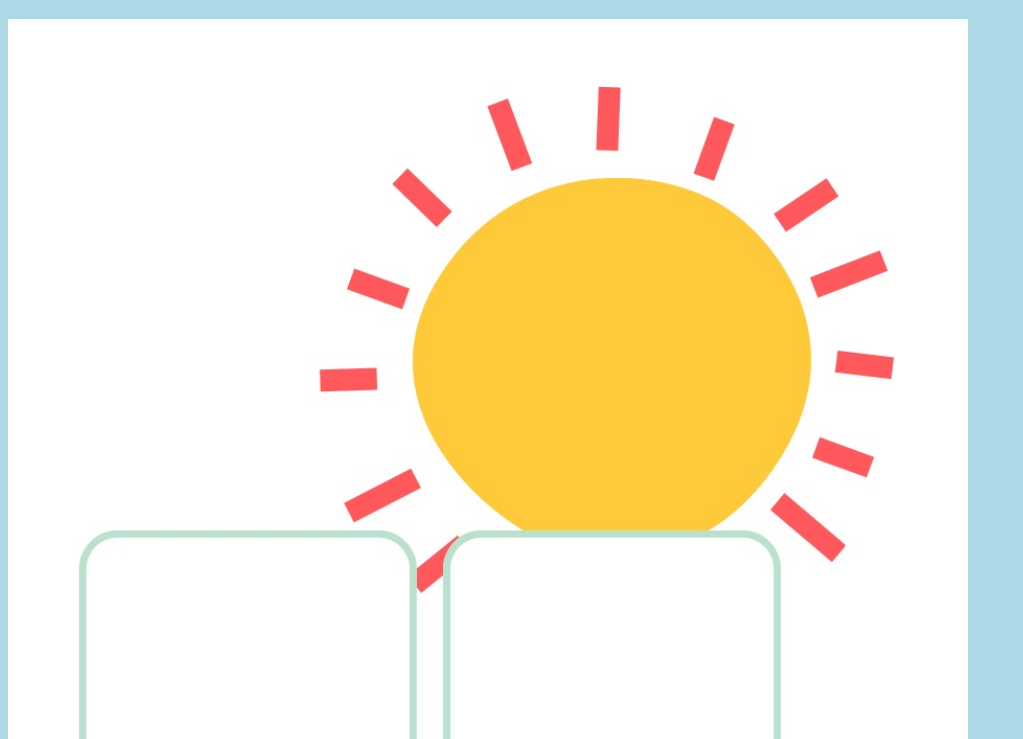
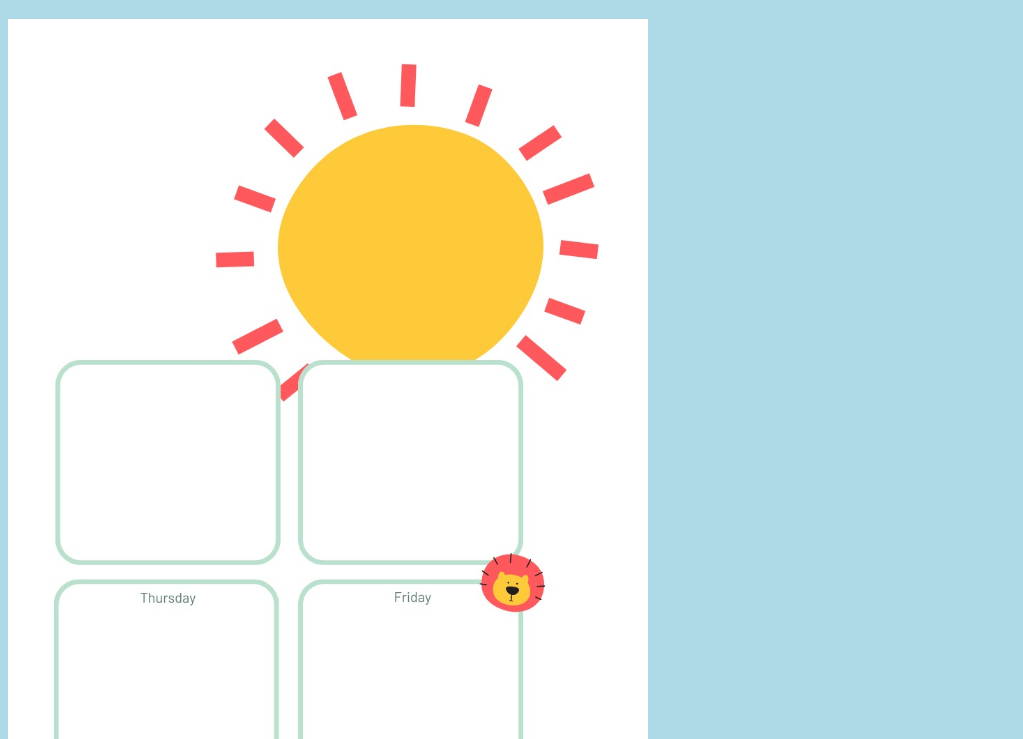
Before and after one commit to arminmr96/hello-world, a plain HTML site: page index.html in a window 1280 px wide. Shown: the part 61-800 px from the top of the page, without its empty margins (0-1023 px from the left). Drawn offline with Linux system fonts and the light colour scheme.

Commit message:
Updated index.html

```diff
--- a/index.html
+++ b/index.html
@@ -7,7 +7,7 @@
 <body>
 
 <h1>Hello world!</h1>
-<div><img src="images/img_hello_world.jpg" alt="Hello World from Space" style="width:100%;max-width:960px"></div>
+<div><img src="images/img_hello_world.jpg" alt="Hello World from Space" style="width:100%;max-width:640px"></div>
 <p>This is the first file in my new Git Repo.</p>
 <p>This line is here to show how merging works.</p>
 <div><img src="images/img_hello_git.jpg" alt="Hello Git" style="width:100%;max-width:640px"></div>
```
